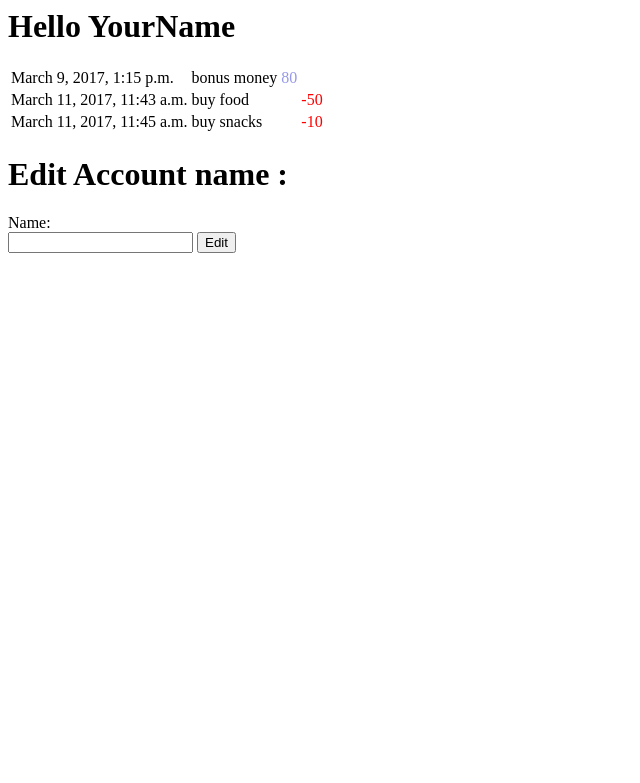
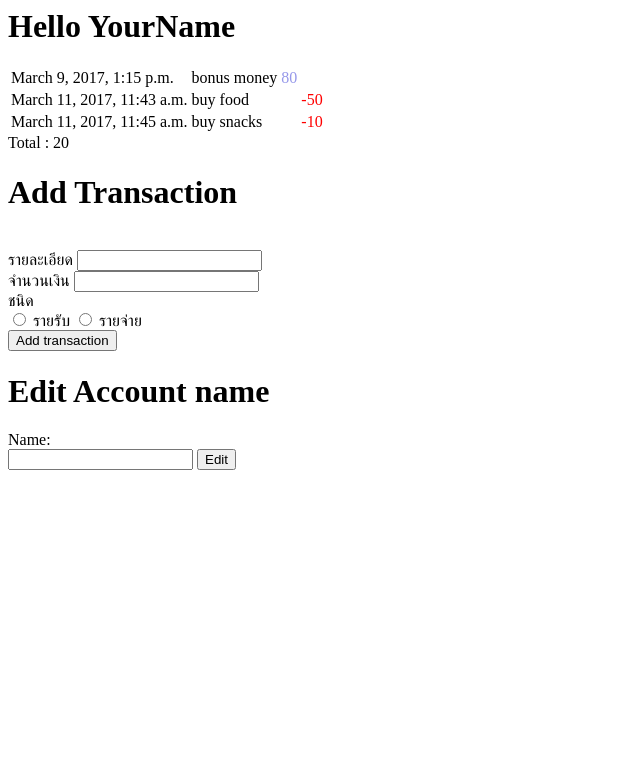
Before and after one commit to sovernut/account_tutorial, a Django app: a page that uses account/templates/account/detail.html in a window 1280 px wide. Shown: the top 783 px of the page, without its empty margins (0-640 px from the left). Run offline with Django 3.2, Linux system fonts and the light colour scheme; data comes from the database, SQL or seed files in the repository; both versions use the stored data as it was after the commit.

Commit message:
Tutorial 3 add transaction

```diff
--- a/account/templates/account/detail.html
+++ b/account/templates/account/detail.html
@@ -1,5 +1,6 @@
 <h1> Hello {{ account.account_name }}</h1>
 
+{# ------------------ Show all Transaction ------------------ #}
 <table>
 {% for detail_list in account.transaction_set.all %}
     <tr><td>{{ detail_list.date }}</td><td>{{ detail_list.detail }}</td>
@@ -10,12 +11,25 @@
     {% endif %}</tr>
 {% endfor %}
 </table>
-
+Total : {{ account.total }}
+{# ------------------Add Transaction ------------------ #}
+<h1>Add Transaction</h1>
+<form action="{% url 'addtrans' account.id %}" method="post">
+{% csrf_token %}
+<br>รายละเอียด
+<input type="text" class="textinput" name="detail"/>
+<br>จำนวนเงิน
+<input type="number" class="textinput" name="value"/><br>
+ชนิด<br>
+  <input type="radio" name="t_type" value="income"> รายรับ
+  <input type="radio" name="t_type" value="expense"> รายจ่าย<br>
+<input type="submit" class="button" value="Add transaction" />
+</form>
 {# ------------------Edit Name------------------ #}
 
 <form action="{% url 'editname' account.id %}" method="post">
 {% csrf_token %}
-<h1>Edit Account name : </h1>
+<h1>Edit Account name</h1>
 Name:
 <br>
 <input type="text" class="textinput" name="name"/>
--- a/account/urls.py
+++ b/account/urls.py
@@ -9,4 +9,5 @@ urlpatterns = [
     url(r'^addaccount$', views.add_account, name='add_account'),
     url(r'^delaccount$', views.del_account, name='del_account'),
     url(r'^editname/(?P<account_id>[0-9]+)$',views.editname,name='editname'),
+    url(r'^(?P<account_id>[0-9]+)/add_trans$',views.add_transaction,name='addtrans'),
 ]
--- a/account/views.py
+++ b/account/views.py
@@ -2,6 +2,7 @@ from django.shortcuts import get_object_or_404,render
 from django.http import HttpResponse, HttpResponseRedirect
 from .models import Account,Transaction
 from django.urls import reverse
+from django.utils import timezone # for adding transaction
 
 def index(request):
     account = Account.objects.order_by('-account_name')
@@ -43,3 +44,19 @@ def editname(request,account_id):
         account.account_name = get_name
         account.save()
     return HttpResponseRedirect(reverse('detail', args=(account_id,)))
+
+def add_transaction(request,account_id):
+    account = get_object_or_404(Account, pk=account_id)
+    try:
+        get_detail = request.POST['detail']
+        get_value = int(request.POST['value'])
+        get_ttype = request.POST['t_type']
+    except:
+        pass
+    else:
+        if get_ttype == 'expense':
+            get_value = -1*get_value
+        account.total = account.total + get_value
+        account.save()
+        account.transaction_set.create(detail=get_detail,value=get_value,date=timezone.now())
+    return HttpResponseRedirect(reverse('detail', args=(account_id,)))
```
Also changed, not shown: db.sqlite3.
